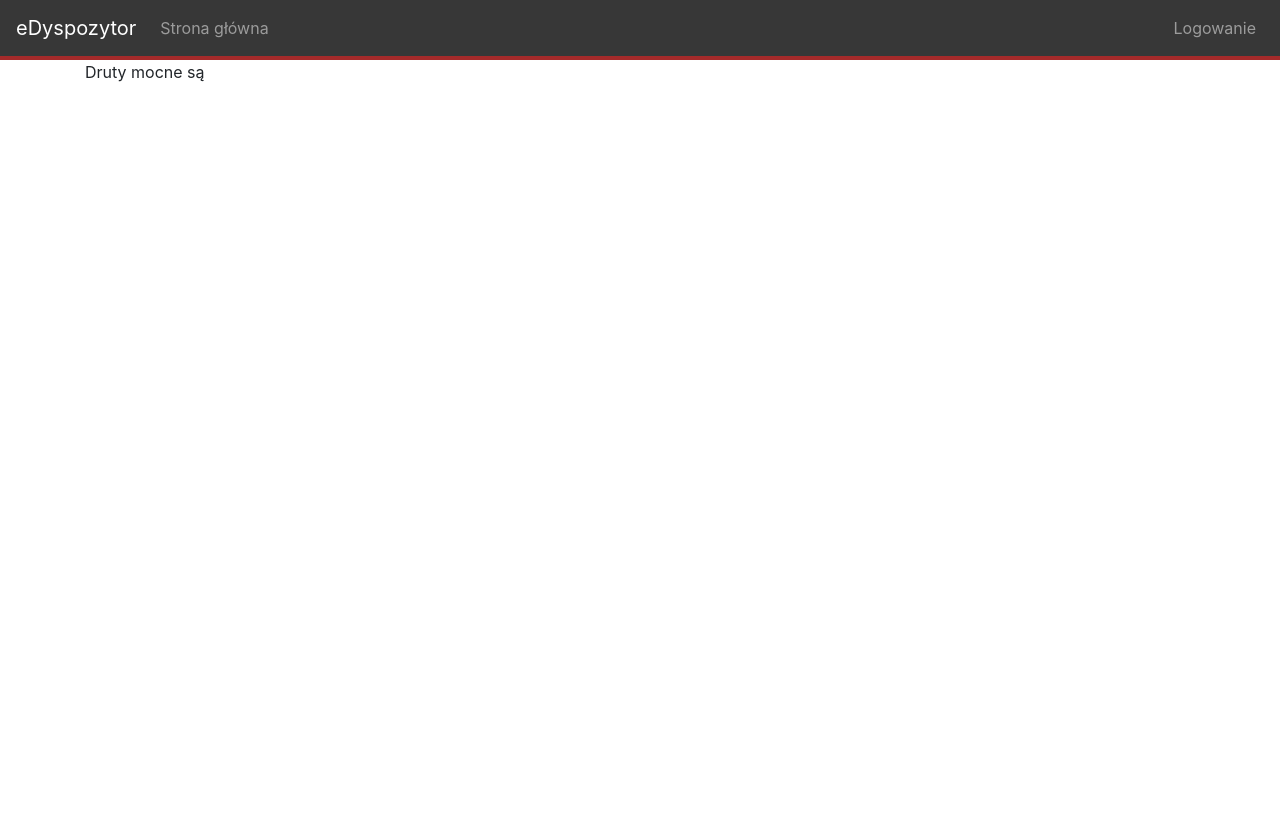
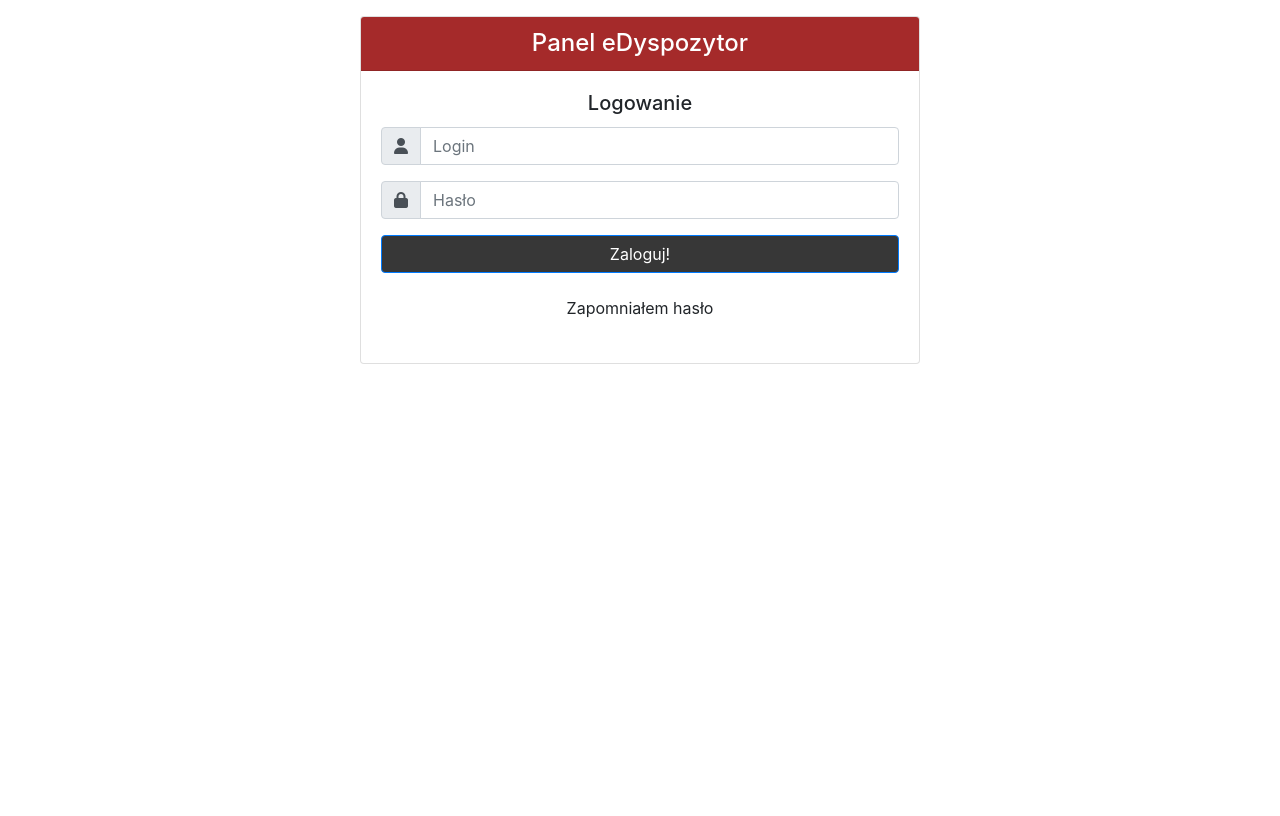
Before and after one commit to Krzywy2000/eDyspozytor_2.0, a PHP site: page / in a window 1280 px wide. Before the commit the page ends 82 px from the top, so only its background shows below. Run offline with PHP 8.4, Linux system fonts and the light colour scheme; some libraries are stand-ins or nearby versions.

Commit message:
2020-11-14 - Wyniesienie systemu logowania na stronę główną

```diff
--- a/index.php
+++ b/index.php
@@ -1,10 +1,14 @@
 <?php
     session_start();
+    if(@$_SESSION['logged'] == true)
+    {
+        header('Location: panel.php');
+        exit;
+    }
 ?>
 
 <html lang="pl">
     <head>
-
         <title>eDyspozytor</title>
 
         <!--Scripts-->
@@ -22,15 +26,37 @@
             <meta name="viewport" content="width=device-width, initial-scale=1">
             <meta author="Wiktor Wiese, Paweł Żołnierzak">
             <meta name="keywords" content="">
-
     </head>
 
     <body>
-        <?php
-            include("layout/header.php");
-            $toInclude = isset($_GET['page']) ? $_GET['page'] : "main";
-            include("pages/index/{$toInclude}.php");
-            include("layout/footer.php");
-        ?>
+        <div class="container section-container">
+            <div class="card login-card">
+                <h4 class="card-header text-center">Panel eDyspozytor</h4>
+                <div class="card-body">
+                    <h5 class="card-title text-center">Logowanie</h5>
+
+                    <form action="scripts/php/login.php" method="post">
+                        <div class="form-group input-group">
+                                <div class="input-group-prepend">
+                                    <span class="input-group-text"><i class="fa fa-user"></i></span>
+                                </div>
+                                <input class="form-control" type="text" name="login" placeholder="Login" required>
+                        </div>
+
+                        <div class="form-group input-group">
+                                <div class="input-group-prepend">
+                                    <span class="input-group-text"><i class="fa fa-lock"></i></span>
+                                </div>
+                                <input class="form-control" type="password" name="password" placeholder="Hasło" required>
+                        </div>
+
+                        <div class="form-group">
+                            <button class="btn btn-primary btn-block" type="submit">Zaloguj!</button>
+                        </div>
+                        <p class="text-center"><a href="#" class="btn">Zapomniałem hasło</a></p>
+                    </form>
+                </div>
+            </div>
+        </div>
     </body>
 </html>
--- a/pages/index/main.php
+++ /dev/null
@@ -1,5 +0,0 @@
-<section>
-    <div class="container">
-        Druty mocne są
-    </div>
-</section>
--- a/panel.php
+++ b/panel.php
@@ -2,14 +2,13 @@
     session_start();
     if(@$_SESSION['logged'] != true)
     {
-        header('Location: index.php?page=login');
+        header('Location: index.php');
         exit;
     }
 ?>
 
 <html lang="pl">
     <head>
-
         <title>eDyspozytor - Panel</title>
 
         <!--Scripts-->
@@ -27,14 +26,13 @@
             <meta name="viewport" content="width=device-width, initial-scale=1">
             <meta author="Wiktor Wiese, Paweł Żołnierzak">
             <meta name="keywords" content="">
-
     </head>
 
     <body>
         <?php
             include("layout/headerPanel.php");
             $toInclude = isset($_GET['page']) ? $_GET['page'] : "main";
-            include("pages/panel/{$toInclude}.php");
+            include("pages/{$toInclude}.php");
             include("layout/footer.php");
         ?>
     </body>
```
Also changed, not shown: pages/index/login.php (deleted, +0 -38 lines), pages/main.php (renamed from pages/panel/main.php).
